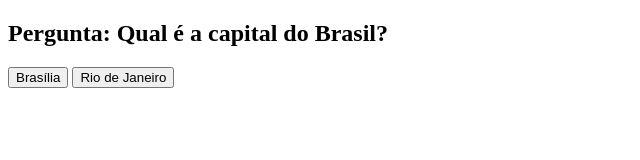
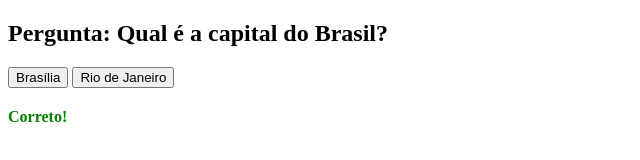
Before and after one commit to vinibatista86/testeminigame, a plain HTML site: page index.html in a window 1280 px wide. Both pictures are taken after a click on the button "Brasília". Shown: the full height of the page, 0-640 px from the left. Drawn offline with Linux system fonts and the light colour scheme.

Commit message:
index.html

```diff
--- a/index.html
+++ b/index.html
@@ -2,19 +2,35 @@
 <html>
 <head>
     <title>Quiz Simples</title>
+    <style>
+        .feedback {
+            margin-top: 20px;
+            font-weight: bold;
+        }
+        .correct {
+            color: green;
+        }
+        .incorrect {
+            color: red;
+        }
+    </style>
 </head>
 <body>
     <div id="quiz">
         <h2>Pergunta: Qual é a capital do Brasil?</h2>
         <button onclick="verificar('Brasília')">Brasília</button>
         <button onclick="verificar('Rio de Janeiro')">Rio de Janeiro</button>
+        <div id="feedback" class="feedback"></div>
     </div>
     <script>
         function verificar(resposta) {
+            const feedback = document.getElementById('feedback');
             if(resposta === 'Brasília') {
-                alert('Correto!');
+                feedback.innerHTML = 'Correto!';
+                feedback.className = 'feedback correct';
             } else {
-                alert('Incorreto. Tente novamente!');
+                feedback.innerHTML = 'Incorreto. Tente novamente!';
+                feedback.className = 'feedback incorrect';
             }
         }
     </script>
```
